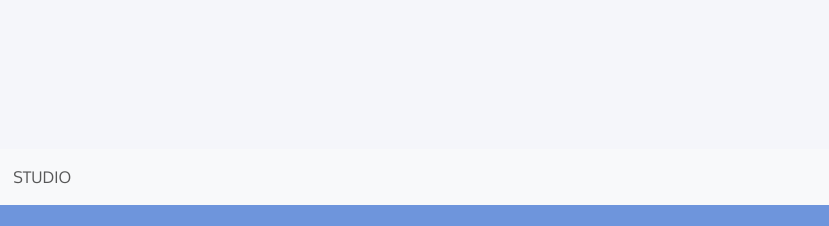
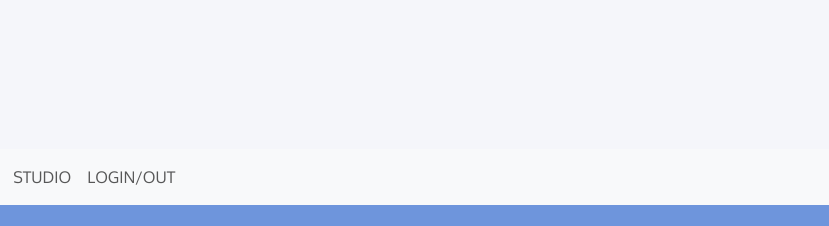
Before and after one commit to AnthonyJegede/artworks, a plain HTML site: page studio.html in a window 1280 px wide. Shown: the top 226 px of the page, 451-1280 px from the left. Drawn offline with nearby package versions, Linux system fonts and the light colour scheme.

Commit message:
Updated navigation with login/out page.

```diff
--- a/studio.html
+++ b/studio.html
@@ -61,7 +61,10 @@
           </li>
           <li class="nav-item">
             <a class="nav-link" href="studio.html">STUDIO</a>
-          </li>
+            </li>
+            <li class="nav-item">
+              <a class="nav-link" href="login.html">LOGIN/OUT</a>
+            </li>
         </ul>
       </div>
     </nav>
```
Also changed, not shown: about_us.html (+3 -0 lines), abstractions.html (+3 -0 lines), artists.html (+3 -0 lines), categories.html (+3 -0 lines), contemporaries.html (+3 -0 lines), cultures.html (+3 -0 lines), exhibitions.html (+3 -0 lines), landscapes.html (+3 -0 lines), login.html (+3 -0 lines), pick_of_the_day.html (+3 -0 lines), portraits.html (+3 -0 lines), post_wars.html (+3 -0 lines), special_offers.html (+3 -0 lines).
